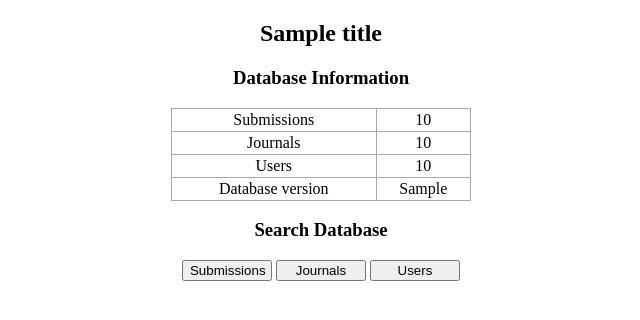
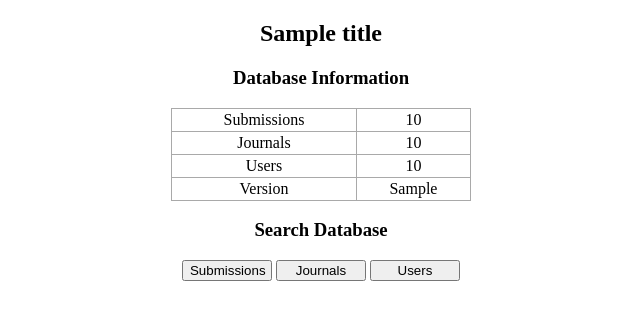
Before and after one commit to FurryCoders/falocalrepo-server, a Python web app: template falocalrepo_server/templates/root.html in a window 1280 px wide. Shown: the top 320 px of the page, without its empty margins (319-959 px from the left). Run offline with Jinja, Linux system fonts and the light colour scheme; the template is opened without the code that fills it: most values are stand-ins (such as "Sample title", 1, 10 or a date in 2020).

Commit message:
templates/root - Use "Version" instead of "Database Version"

```diff
--- a/falocalrepo_server/templates/root.html
+++ b/falocalrepo_server/templates/root.html
@@ -96,7 +96,7 @@
             <td><a class="celllink" href='/browse/users/'>{{ users_total }}</a></td>
         </tr>
         <tr>
-            <td>Database version</td>
+            <td>Version</td>
             <td>{{ version_db }}</td>
         </tr>
     </table>
```
